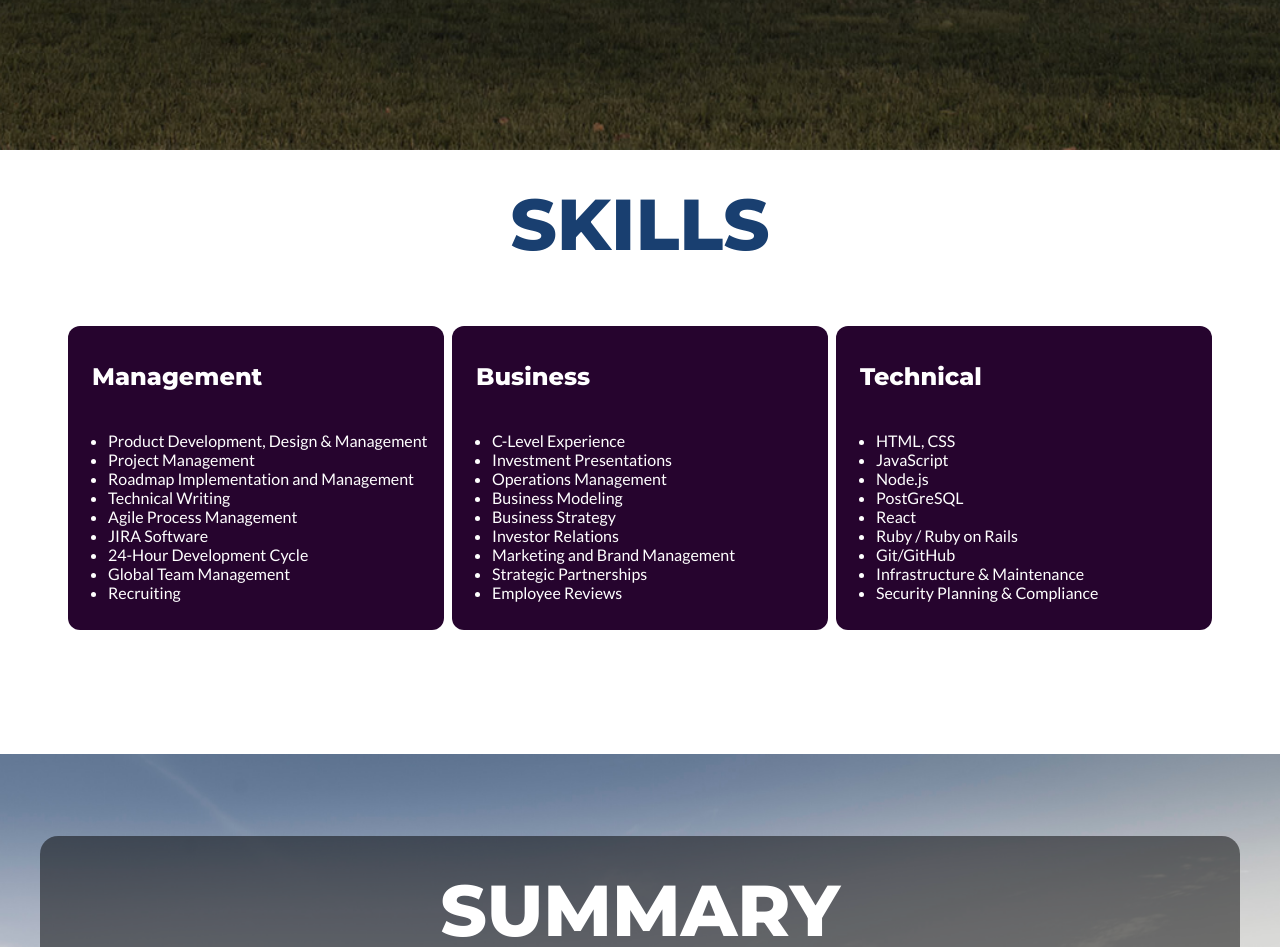
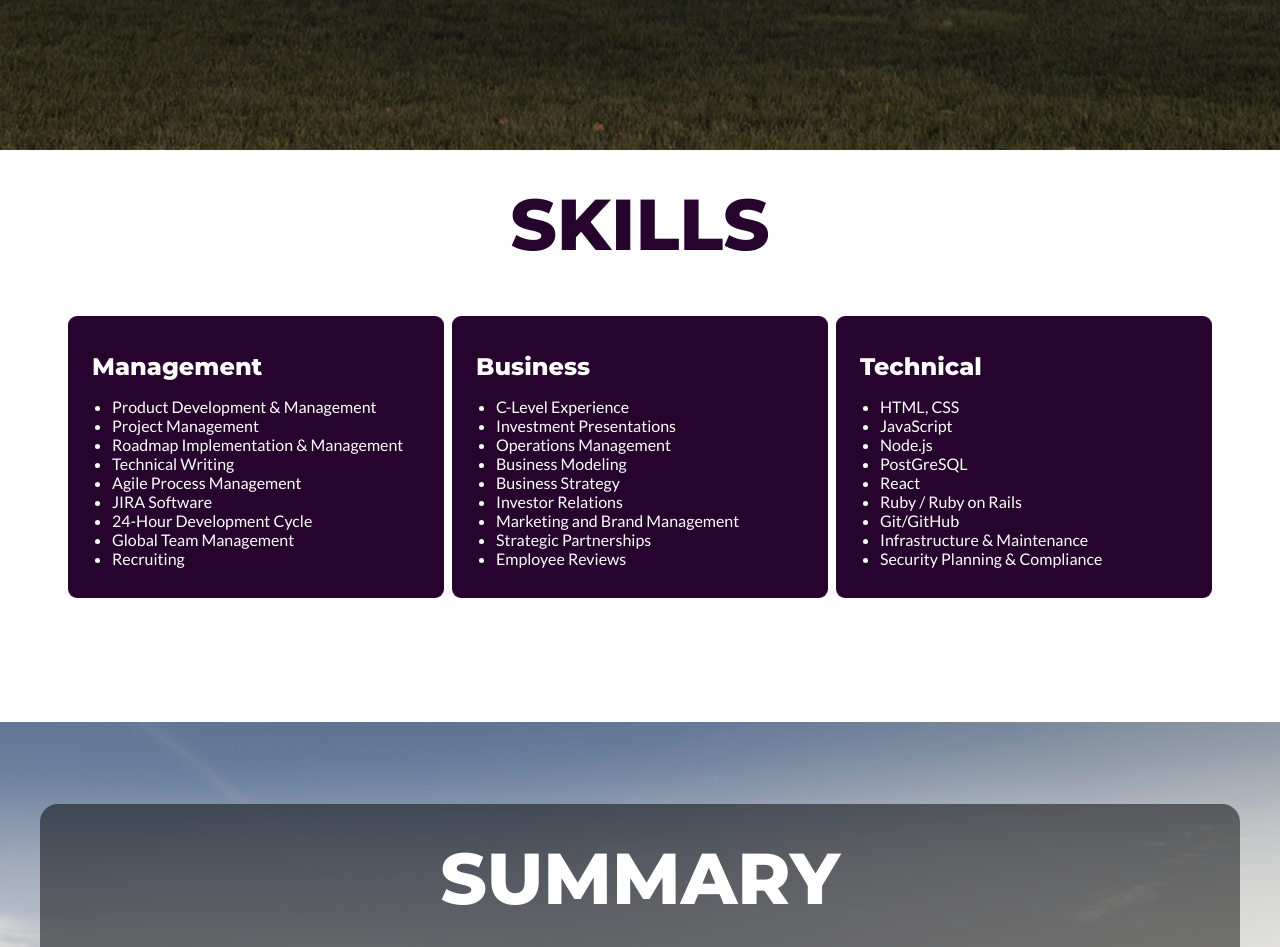
Before and after one commit to solitonyc/solito-portfolio, a React (Create React App) app: page / in a window 1280 px wide. Shown: the part 895-1842 px from the top of the page. Built offline with nearby package versions, Linux system fonts and the light colour scheme; a web font is replaced by a local one.

Commit message:
skills section css refinement

```diff
--- a/src/components/Skills.js
+++ b/src/components/Skills.js
@@ -11,9 +11,9 @@ export default class Skills extends Component {
                     <div className='skills_column_box'>
                         <div className="skills_column_title">Management</div>
                             <ul className="skills_column_list">
-                                <li>Product Development, Design & Management</li>
+                                <li>Product Development &amp; Management</li>
                                 <li>Project Management</li>
-                                <li>Roadmap Implementation and Management</li>
+                                <li>Roadmap Implementation &amp; Management</li>
                                 <li>Technical Writing</li>
                                 <li>Agile Process Management</li>
                                 <li>JIRA Software</li>
@@ -49,8 +49,8 @@ export default class Skills extends Component {
                                 <li>React</li>
                                 <li>Ruby / Ruby on Rails</li>
                                 <li>Git/GitHub</li>
-                                <li>Infrastructure & Maintenance</li>
-                                <li>Security Planning & Compliance</li>
+                                <li>Infrastructure &amp; Maintenance</li>
+                                <li>Security Planning &amp; Compliance</li>
                             </ul>
                         </div>
                     </div>
--- a/src/components/skills.css
+++ b/src/components/skills.css
@@ -16,9 +16,9 @@
 
 .skills_section_title {
     font-family: 'Montserrat', sans-serif;
-    color: rgb(25, 63, 112);
+    color: rgb(38, 4, 46);
     font-size: 72px;
-    padding: 30px;
+    padding: 30px 30px 20px;
     height: 100%;
     width: 100%;
     text-align: center;
@@ -55,7 +55,7 @@
 .skills_column_box {
     width: 376px;
 	background-color: rgb(38, 4, 46);
-	border-radius: 12px;
+	border-radius: 9px;
 	padding-bottom: 12px;
 	padding-top: 12px;
 	margin: 4px;
@@ -65,10 +65,11 @@
     font-family: 'Montserrat', sans-serif;
     font-size: 24px;
     color: white;
-    padding: 24px;
+    padding: 24px 24px 12px;
 }
 
 .skills_column_list {
     font-family: 'Lato', sans-serif;
-    color: white
+    color: white;
+    margin: 4px 4px 18px;
 }
```
